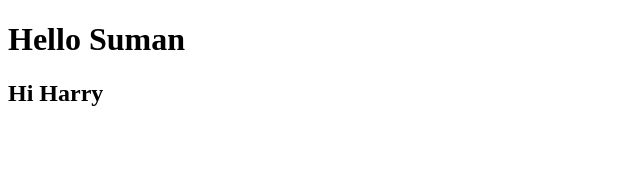
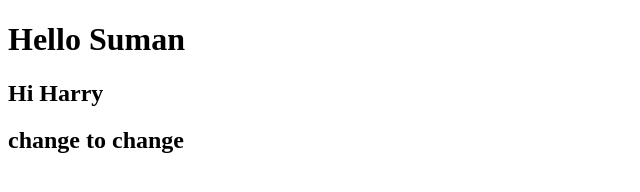
Before and after one commit to sumanjob1988/Blogger, a plain HTML site: page Blogger/index.html in a window 1280 px wide. Shown: the whole page, without its empty margins (0-640 px from the left). Drawn offline with Linux system fonts and the light colour scheme.

Commit message:
update index.htm

```diff
--- a/Blogger/index.html
+++ b/Blogger/index.html
@@ -6,5 +6,6 @@
 <body>
     <h1>Hello Suman</h1>
     <h2> Hi Harry </h2>
+    <h2>change to change</h2>
 </body>
 </html>
```
